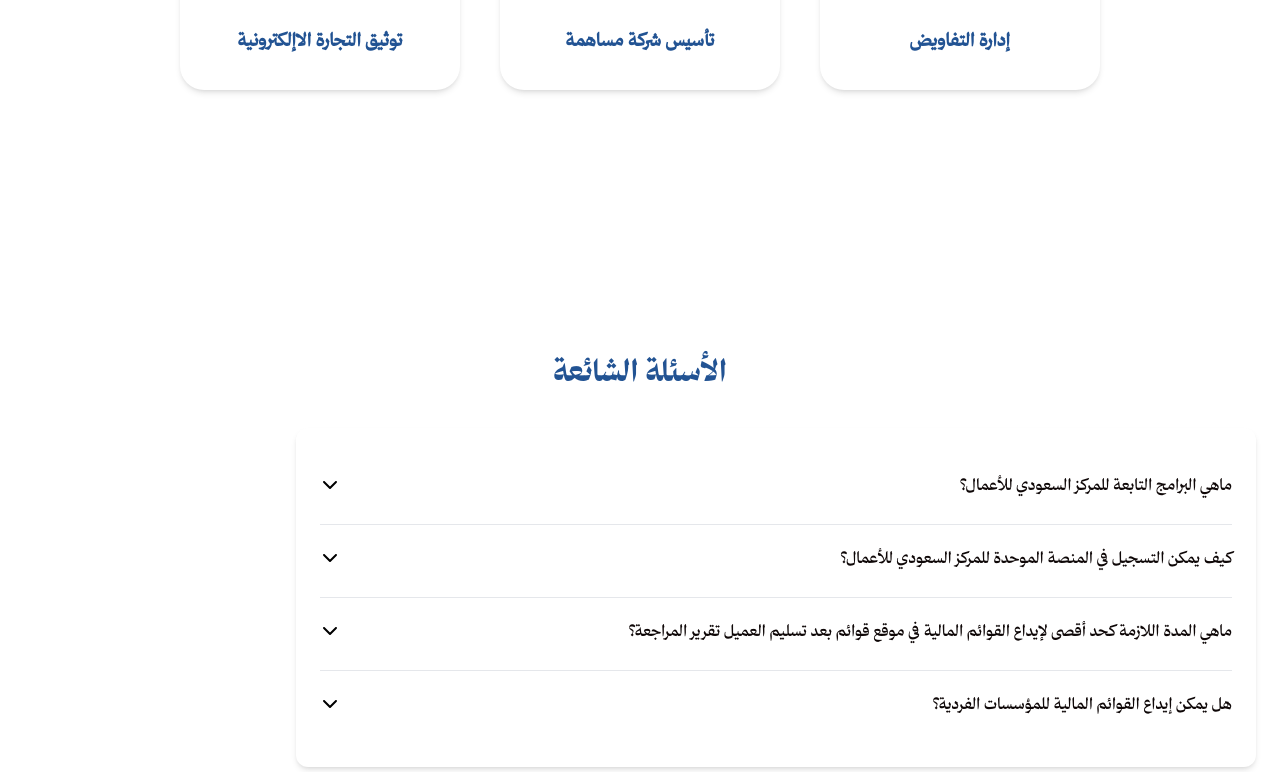
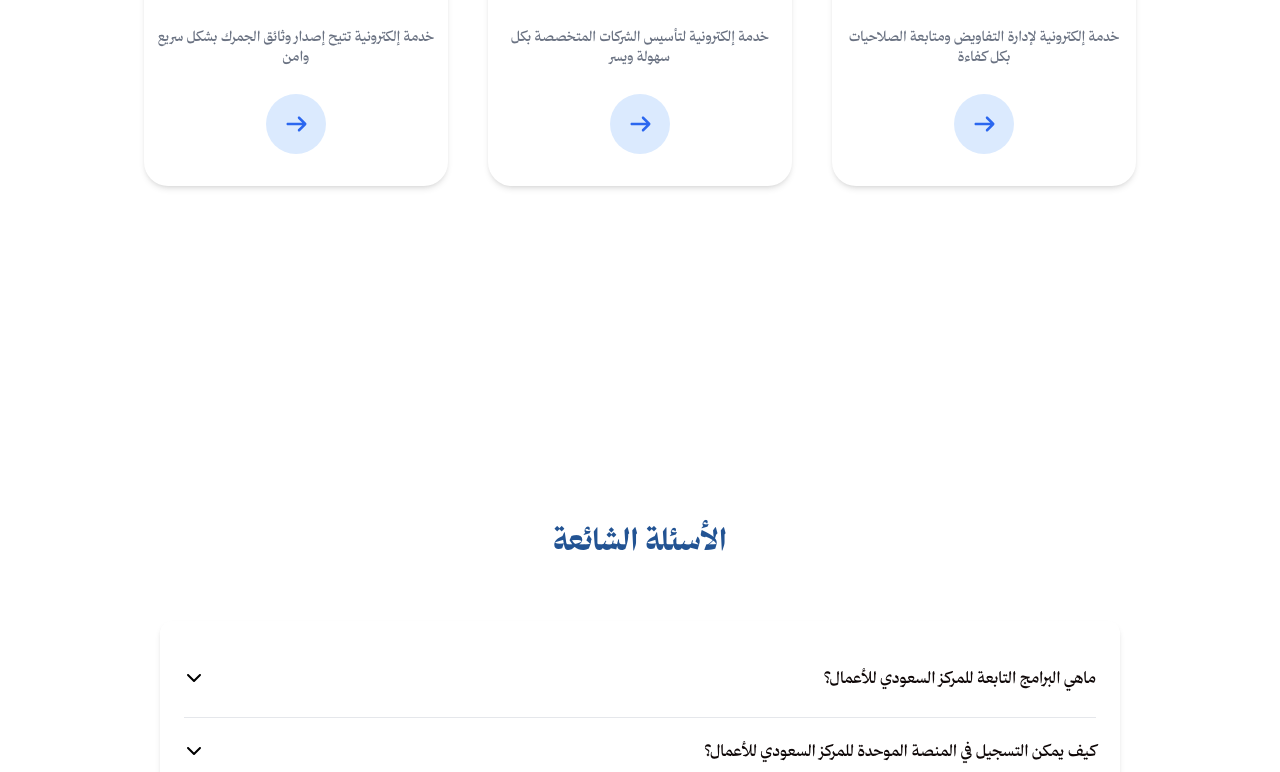
Before and after one commit to RamaSabbagh55/SBC, a React (Vite) app: page / in a window 1280 px wide. Shown: the part 2048-2820 px from the top of the page. Built offline with nearby package versions, Linux system fonts and the light colour scheme.

Commit message:
style/Eservices

```diff
--- a/src/components/EservicesComponent.jsx
+++ b/src/components/EservicesComponent.jsx
@@ -1,26 +1,38 @@
-import React from "react";
+import { FontAwesomeIcon } from "@fortawesome/react-fontawesome";
+import { motion as Motion } from "motion/react";
+import { faArrowRight } from "@fortawesome/free-solid-svg-icons";
 
-import { motion as Motion } from "motion/react";
 // import { FontAwesomeIcon } from "@fortawesome/react-fontawesome";
 
-export default function EsevicesCompoonent({ icon, text }) {
+export default function EsevicesCompoonent({ icon, text,text2 }) {
   return (
     <Motion.div
-      className="bg-white rounded-3xl shadow-md p-3 text-center w-70 h-50 transition-all duration-300 hover:shadow-xl  hover:scale-105 "
+      className="bg-white flex flex-col items-center gap-7 rounded-3xl shadow-md p-3 text-centertransition-all duration-300 hover:shadow-xl  hover:scale-105 "
       initial={{ y: 50, opacity: 0 }}
       whileInView={{ y: 0, opacity: 1 }}
       transition={{ duration: 0.6, ease: "easeOut" }}
       viewport={{ once: false }}//حركه لا نهائية
     >
-      <div className=" flex justify-center items-center">
-        <img src={icon} alt="goal icon" className="w-25 h-25" />
+      <div className=" flex justify-center  items-center">
+        <img src={icon} alt="goal icon" className="w-34 h-34" />
       </div>
       <h3
-        className=" mt-6 text-lg font-semibold font-thamanyahTextMeduim  mt-6"
+        className="  text-xl font-semibold font-thamanyahTextMeduim "
         style={{ color: "var(--primaryColor--)" }}
       >
         {text}
       </h3>
+      <h5
+        className="  text-sm text-center text-gray-500 max-w-[280px] font-thamanyahTextMeduim "
+
+      >
+        {text2}
+      </h5>
+      <button className="cursor-pointer">
+      <div className=" flex  flex-col justify-center items-center rounded-full bg-blue-100 h-15 w-15  mb-5" >
+        <FontAwesomeIcon icon={faArrowRight}  className="hover:scale-150 transition-opacity ease-in-out text-xl"  color="#2B67EF"></FontAwesomeIcon>
+      </div>
+      </button>
     </Motion.div>
   );
 }
--- a/src/components/FAQComponent.jsx
+++ b/src/components/FAQComponent.jsx
@@ -7,7 +7,7 @@ const FAQComponent = () => {
     < >
    {/* <Htext title="الأسئلة الشائعة " page ="faq" className="mt-24" /> */}
 
-    <div className='p-6 bg-white shadow-md rounded-xl  divide-y divide-gray-200  max-w-3/4 transition duration-200 ease-in-out hover:shadow-xl m-6'
+    <div className='p-6 bg-white shadow-md rounded-xl  divide-y divide-gray-200  min-w-3/4 transition duration-200 ease-in-out hover:shadow-xl m-6'
     ><Accordain
     title="ماهي البرامج التابعة للمركز السعودي للأعمال؟"
     answer="برنامج قوائم والسجل الموحد للحقوق على الأموال المنقولة "/>
--- a/src/components/HText.jsx
+++ b/src/components/HText.jsx
@@ -7,9 +7,9 @@ export default function Htext({ title, })
   return (
     <Motion.h2
       initial={{ opacity: 0, y: 50 }}
-      whileInView={{ opacity: 1, y: 0 }}
+      animate={{ opacity: 1, y: 0 }}
       transition={{ duration: 0.8, ease: "easeOut" }}
-      viewport={{ once: false, amount: 0.3 }}
+      viewport={{ once: true, amount: 0.3 }}
       className= {` text-3xl font-thamanyahDisplayBold text-center  mb-10 `}
       style={{ color: "var(--primaryColor--)" }}
     >
--- a/src/pages/About.jsx
+++ b/src/pages/About.jsx
@@ -22,7 +22,7 @@ export default function About() {
 
       <Motion.div
         initial={{ opacity: 0, y: 50 }}
-  whileInView={{ opacity: 1, y: 0 }}
+  animate={{ opacity: 1, y: 0 }}
   transition={{ duration: 0.8, ease: "easeOut" }}
   viewport={{ once: false, amount: 0.3 }} >
   {/*  false in  once means  the animation will repeat every scroll  */}
--- a/src/pages/Eservices.jsx
+++ b/src/pages/Eservices.jsx
@@ -24,14 +24,21 @@ export default function Eservise() {
           <EsevicesCompoonent
           icon={gif1}
           text="  إدارة التفاويض  "
+          text2="خدمة إلكترونية لإدارة التفاويض ومتابعة
+          الصلاحيات بكل كفاءة"
         />
              <EsevicesCompoonent
           icon={gif2}
           text=" تأسيس شركة مساهمة"
+          text2="خدمة إلكترونية لتأسيس الشركات المتخصصة
+           بكل سهولة ويسر"
         />
                 <EsevicesCompoonent
           icon={gif3}
           text=" توثيق التجارة الاإلكترونية  "
+          text2="خدمة إلكترونية تتيح إصدار وثائق الجمرك
+          بشكل سريع وامن"
+
         />
 
 
--- a/src/pages/FAQ.jsx
+++ b/src/pages/FAQ.jsx
@@ -2,7 +2,7 @@ import Htext from '../components/HText'
 import FAQComponent from '../components/FAQComponent'
 const FAQ = () => {
   return (
-    <div id="الأسئلة الشائعة" className='W-full min-h-screen scroll-mt-24 '>
+    <div id="الأسئلة الشائعة" className=' flex  flex-col  items-center justify-center  min-h-screen'>
    <Htext title="الأسئلة الشائعة " page ="faq" />
 
         <FAQComponent/>
--- a/src/pages/Home.jsx
+++ b/src/pages/Home.jsx
@@ -30,8 +30,7 @@ export default function Home() {
         <div className="space-y-3">
         <Motion.h2
           initial={{scale:0.8 ,opacity: 0, y: 50}}
-            whileInView={{ opacity: 1, y: 0 }}
-            animate={{ scale:1}}
+            animate={{ opacity: 1, y: 0 ,scale:1}}
             transition={{ duration: 2,ease: "easeOut" }}// كل مازادت المدة كل ما الحركة صارت ابطأ
             viewport={{ once: false, amount: 0.8 }}
             className="text-xl md:text-4xl mt-2.5 font-thamanyahDisplayBold "
```
